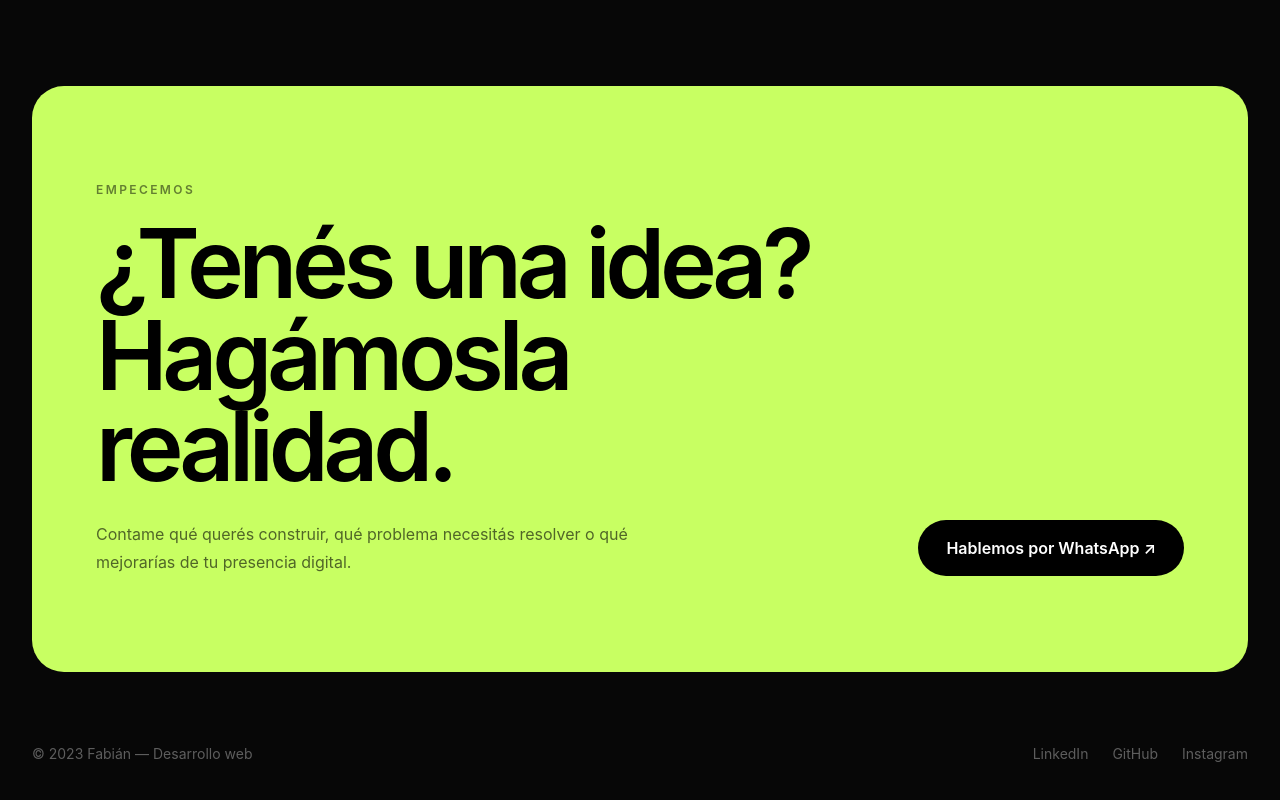
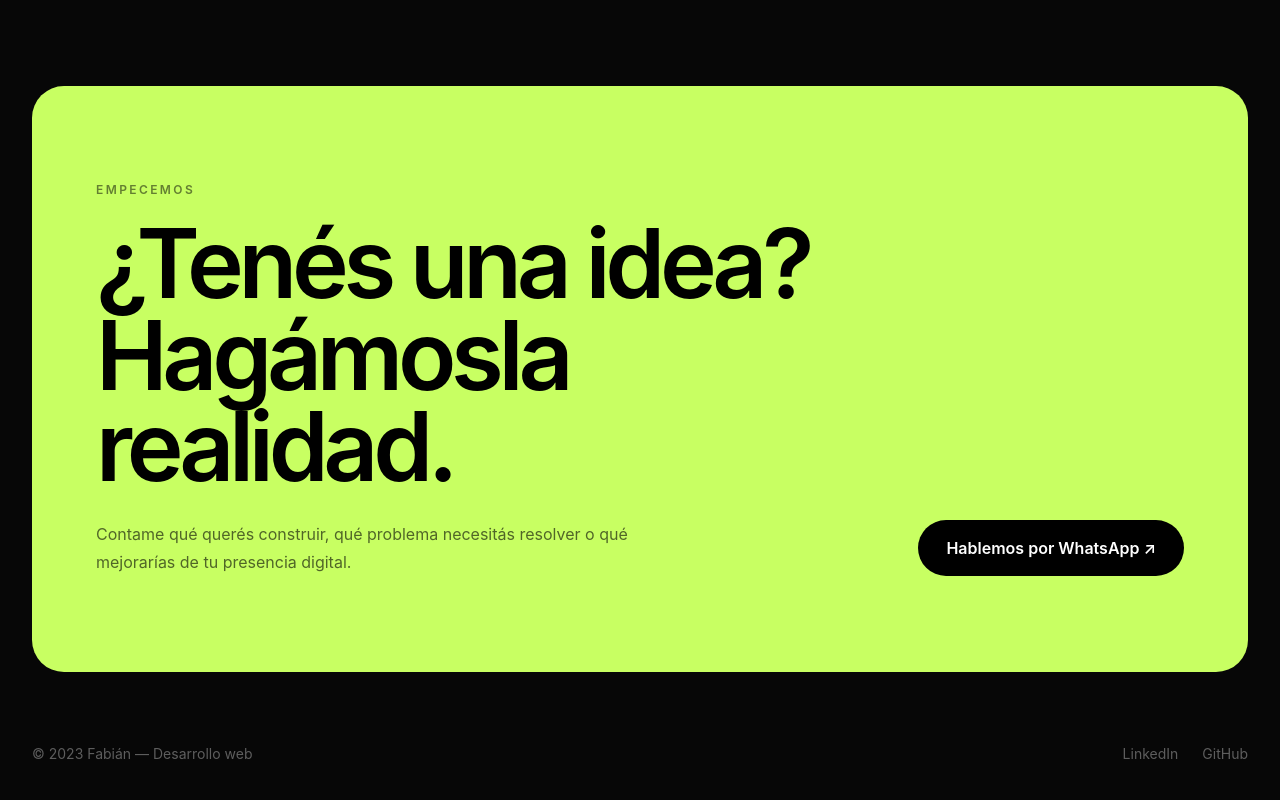
Before and after one commit to FabianCordobes/portfolio, a Next.js app: page / in a window 1280 px wide. Shown: the part 4836-5636 px from the top of the page. Built offline with nearby package versions, Linux system fonts and the light colour scheme.

Commit message:
Remove Instagram link from footer
Removed Instagram link from the footer.

```diff
--- a/app/page.tsx
+++ b/app/page.tsx
@@ -328,7 +328,6 @@ export default function Home() {
         <div className="flex flex-wrap gap-6">
           <a className="transition hover:text-white" href={CONTACT.linkedin}>LinkedIn</a>
           <a className="transition hover:text-white" href={CONTACT.github} target="_blank" rel="noreferrer">GitHub</a>
-          <a className="transition hover:text-white" href={CONTACT.instagram}>Instagram</a>
         </div>
       </footer>
     </main>
```
